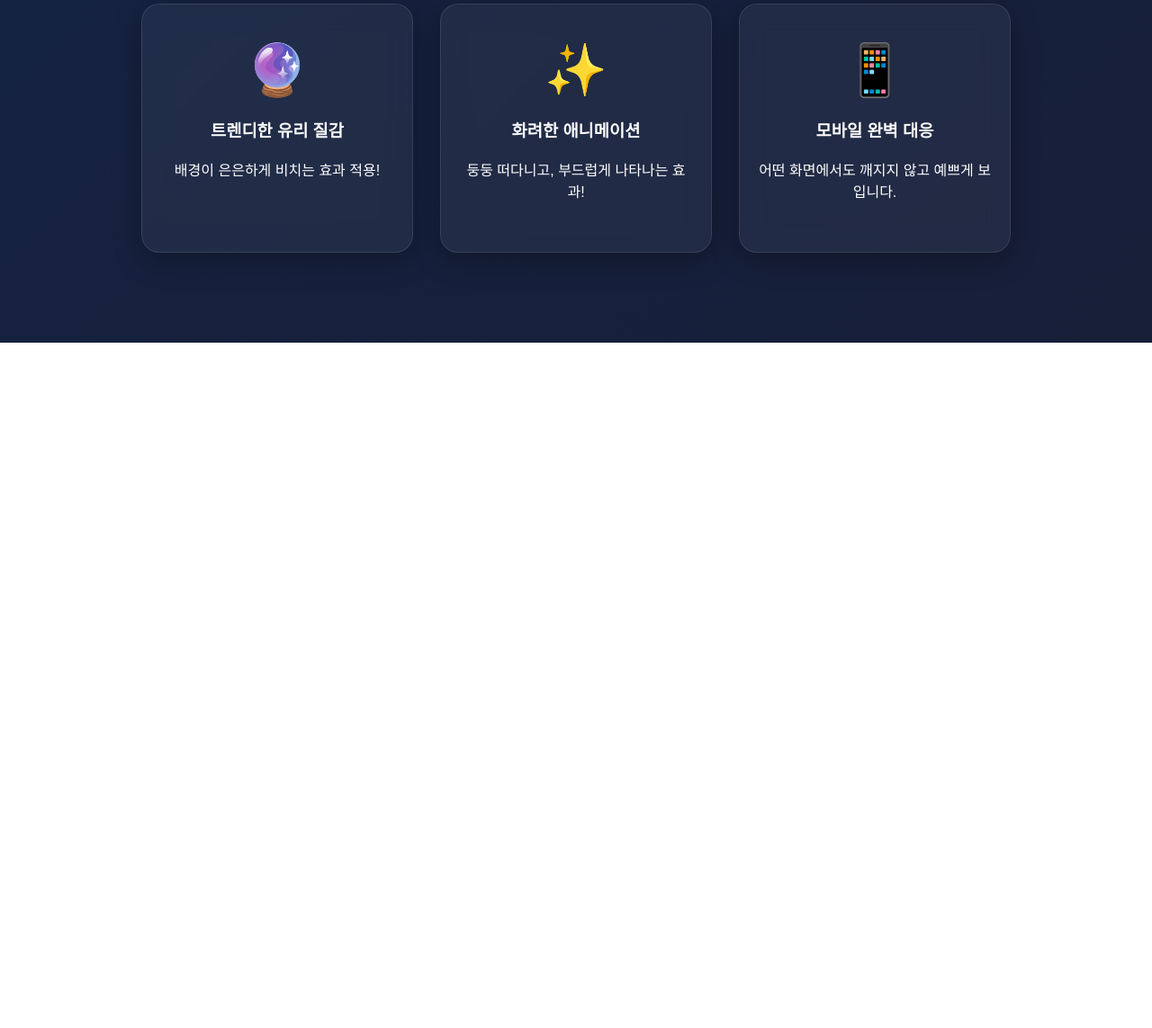
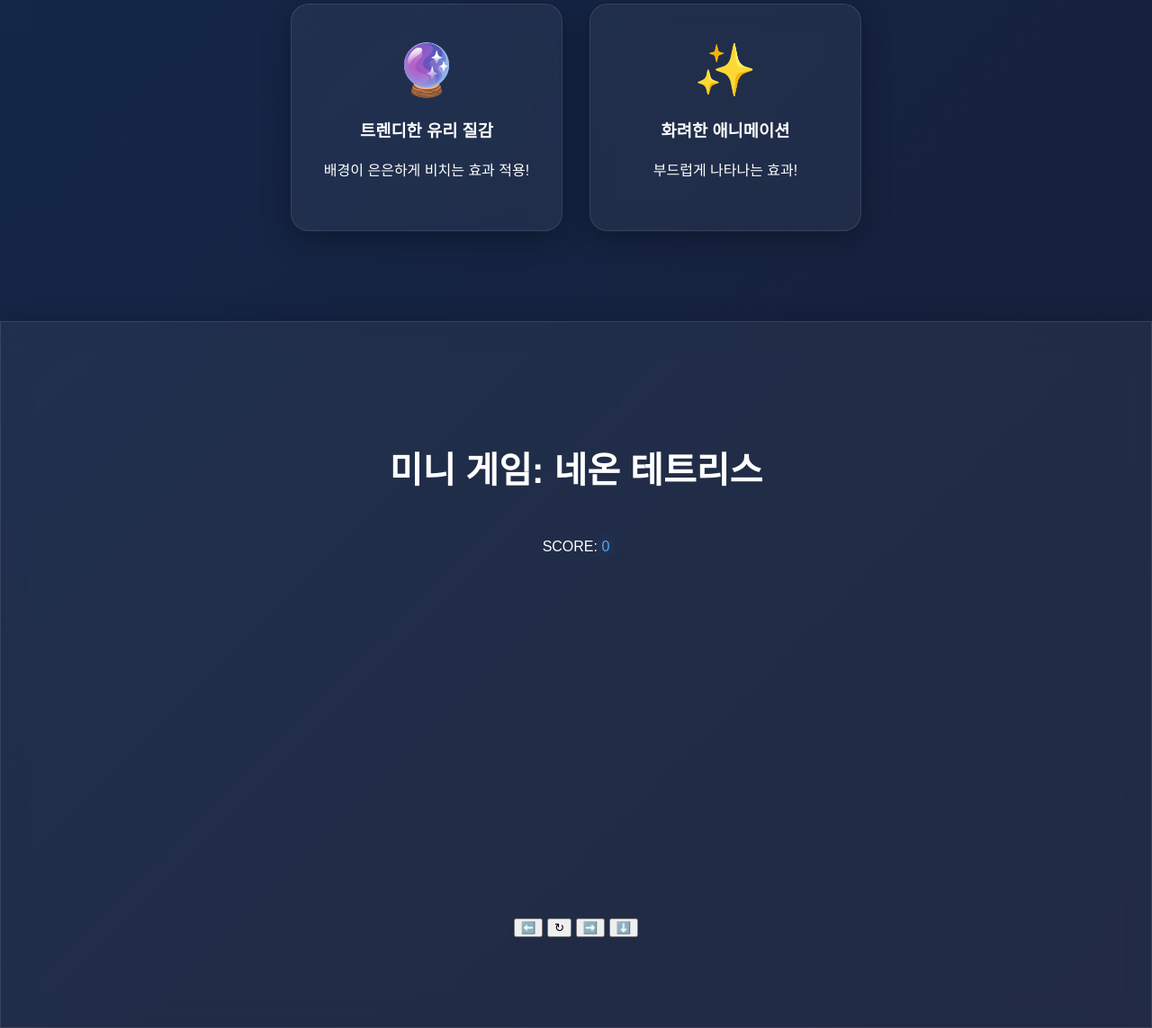
Before and after one commit to fightingggg/fightingggg.github.io, a plain HTML site: page index.html in a window 1280 px wide. Shown: the part 1037-2180 px from the top of the page at 90% size. Before the commit the page ends 1418 px from the top, so only its background shows below. Drawn offline with Linux system fonts and the light colour scheme; a web font is replaced by a local one.

Commit message:
Update index.html

```diff
--- a/index.html
+++ b/index.html
@@ -13,7 +13,7 @@
         <ul class="nav-links" id="navLinks">
             <li><a href="#home">홈</a></li>
             <li><a href="#skills">내 능력</a></li>
-            <li><a href="#contact">연락처</a></li>
+            <li><a href="#game">게임</a></li>
         </ul>
     </nav>
 
@@ -31,29 +31,38 @@
     <section id="skills" class="content-section">
         <h2 class="section-title">요즘 유행하는 유리 질감 디자인</h2>
         <div class="card-container">
-            <div class="card glass" onclick="alert('애플에서 자주 쓰는 고급 기술입니다!')">
+            <div class="card glass" onclick="alert('애플에서 자주 쓰는 기술!')">
                 <div class="icon">🔮</div>
                 <h3>트렌디한 유리 질감</h3>
                 <p>배경이 은은하게 비치는 효과 적용!</p>
             </div>
-            <div class="card glass" onclick="alert('마우스를 올리면 네온 빛이 납니다!')">
+            <div class="card glass" onclick="alert('빛이 납니다!')">
                 <div class="icon">✨</div>
                 <h3>화려한 애니메이션</h3>
-                <p>둥둥 떠다니고, 부드럽게 나타나는 효과!</p>
+                <p>부드럽게 나타나는 효과!</p>
             </div>
-            <div class="card glass" onclick="alert('스마트폰에서도 완벽합니다!')">
-                <div class="icon">📱</div>
-                <h3>모바일 완벽 대응</h3>
-                <p>어떤 화면에서도 깨지지 않고 예쁘게 보입니다.</p>
-            </div>
+        </div>
+    </section>
+
+    <section id="game" class="content-section glass">
+        <h2 class="section-title">미니 게임: 네온 테트리스</h2>
+        <div class="score-board">SCORE: <span id="score" class="highlight">0</span></div>
+        <div class="tetris-container">
+            <canvas id="tetris" width="240" height="400"></canvas>
+        </div>
+        <div class="mobile-controls">
+            <button id="btn-left">⬅️</button>
+            <button id="btn-rotate">↻</button>
+            <button id="btn-right">➡️</button>
+            <button id="btn-drop">⬇️</button>
         </div>
     </section>
 
     <script>
         function toggleMenu() {
-            const nav = document.getElementById('navLinks');
-            nav.classList.toggle('active');
+            document.getElementById('navLinks').classList.toggle('active');
         }
     </script>
+    <script src="game.js"></script>
 </body>
 </html>
```
